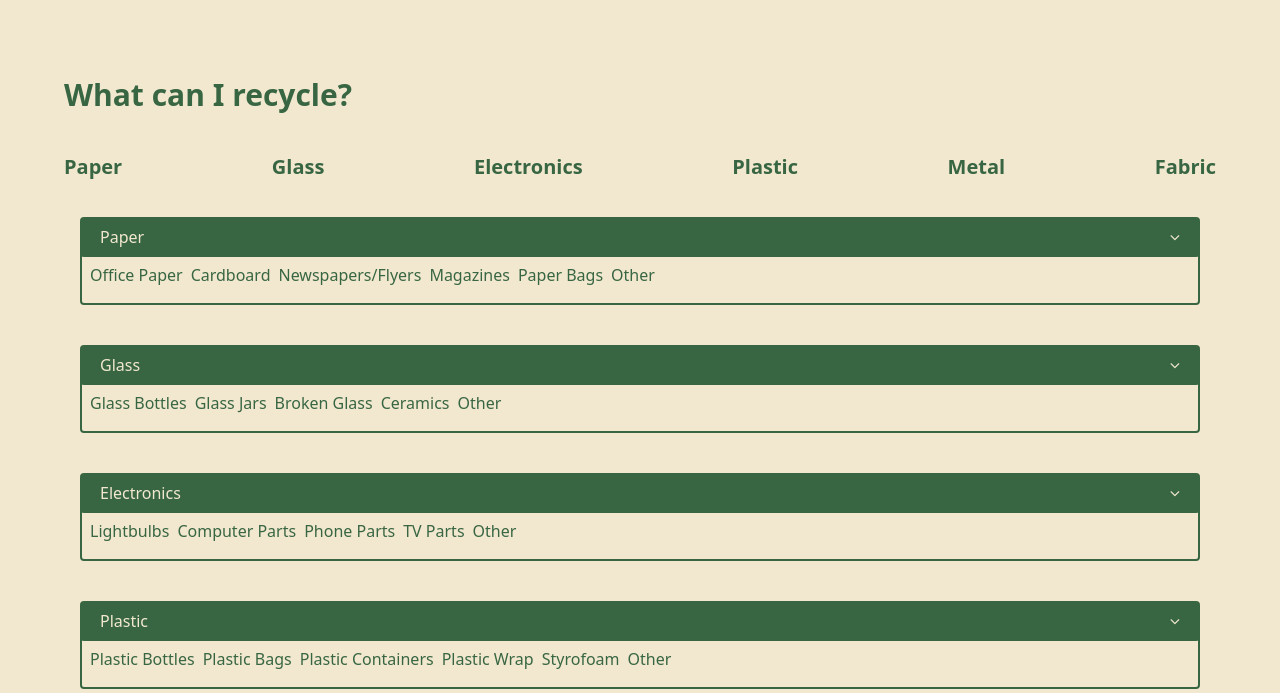
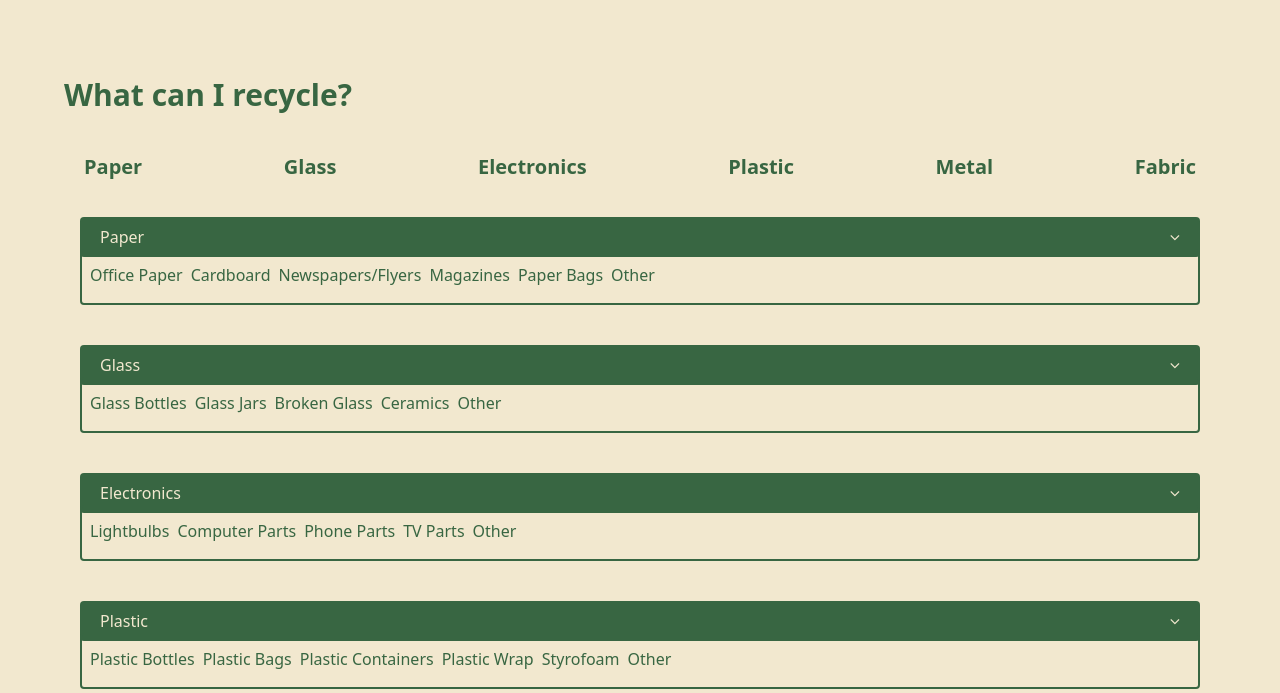
Before and after one commit to moxharley/1800_202530_DTC01, a website built with Vite: page recycleInfo.html in a window 1280 px wide. Shown: the part 107-800 px from the top of the page. Built offline with nearby package versions, Linux system fonts and the light colour scheme.

Commit message:
Change padding

```diff
--- a/recycleInfo.html
+++ b/recycleInfo.html
@@ -41,7 +41,7 @@
     <main class="mx-16 text-[#386642]">
       <section class="md:mt-20 mt-10">
         <h1 class="mb-10 text-3xl font-bold">What can I recycle?</h1>
-        <div class="mb-5 flex justify-between space-x-3 text-xl font-bold">
+        <div class="mb-5 px-5 flex justify-between space-x-3 text-xl font-bold">
           <a href="#">Paper</a>
           <a href="#">Glass</a>
           <a href="#">Electronics</a>
```
